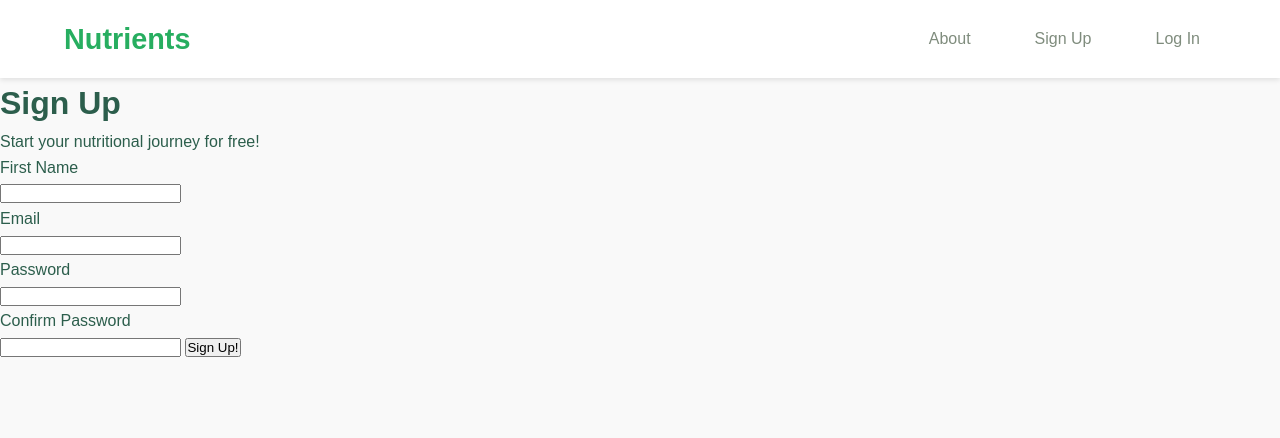
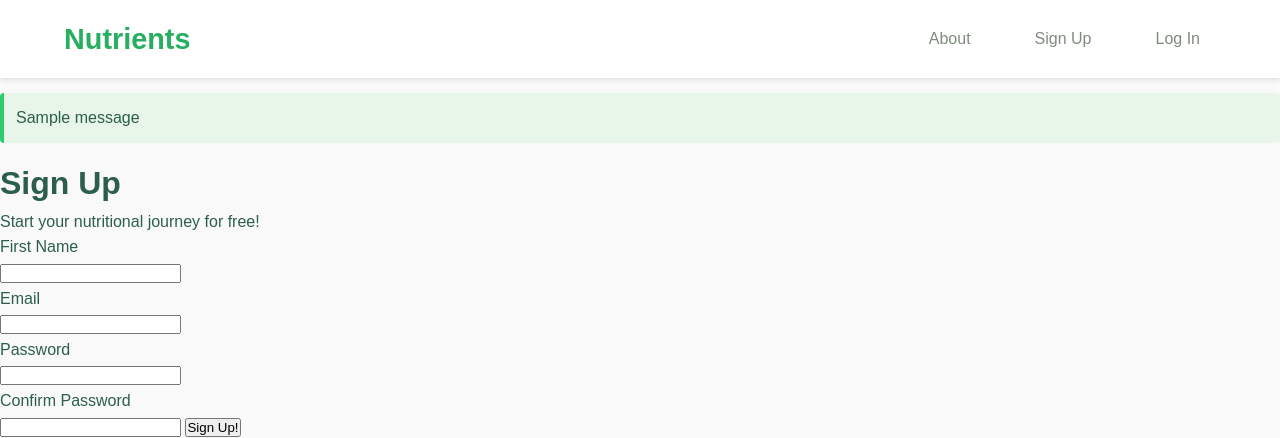
Before and after one commit to SivirGlide/Nutrients, a Flask app: page /auth/signup in a window 1280 px wide. Shown: the top 438 px of the page. Before the commit the page ends 357 px from the top, so only its background shows below. Run offline with Flask 3, Linux system fonts and the light colour scheme; one stand-in notice (Sample message) is shown.

Commit message:
Added alert messages to page if your form is incorrect

```diff
--- a/app.py
+++ b/app.py
@@ -2,6 +2,7 @@ from flask import Flask
 from supabase import create_client
 import os
 
+from config import SECRET_KEY
 from src.Pages.auth.authrouting import authbp
 from src.Pages.mainpages.mainrouting import mainbp
 
@@ -12,7 +13,7 @@ def create_app(test_config=None):
     #create the flask instance providing it with location
     app = Flask(__name__, instance_relative_config=True, template_folder='templates')
     app.config.from_mapping(
-        SECRET_KEY='dev',
+        SECRET_KEY=SECRET_KEY,
         SUPABASE_URL = '',
         SUPABASE_KEY = ''
     )
--- a/src/Pages/auth/Signup.py
+++ b/src/Pages/auth/Signup.py
@@ -19,6 +19,6 @@ def getSignUp():
         is_valid, errors = AuthService.validateSignup(signupform)
         if not is_valid:
             for error in errors:
-                print(error)
+                flash(error, 'error')
                 return render_template('signup.html')
         return render_template('dashboard.html')
--- a/src/services/auth_services/AuthService.py
+++ b/src/services/auth_services/AuthService.py
@@ -7,6 +7,11 @@ class AuthService:
     Validates the signup form data
     Returns (is_valid, error_message)
     """
+    def signup(self, signupform):
+        #outside files call this method and only this method
+        #parse errors back through here
+        pass
+
     @staticmethod
     def validateSignup(signupform):
         validationerrors = []
--- a/static/css/styles.css
+++ b/static/css/styles.css
@@ -229,3 +229,22 @@ body {
     font-size: 2rem;
   }
 }
+
+.alert {
+    padding: 12px;
+    margin: 15px 0;
+    border-radius: 4px;
+    border-left: 4px solid;
+}
+
+.alert-error {
+    background-color: #ffebee;
+    color: var(--deep-green);
+    border-color: var(--orange-carrot);
+}
+
+.alert-success {
+    background-color: var(--pale-mint);
+    color: var(--deep-green);
+    border-color: var(--primary-green);
+}
--- a/templates/signup.html
+++ b/templates/signup.html
@@ -9,6 +9,17 @@
 
 {% block content %}
 <div>
+    <!--Display Alert Errors-->
+    {% with messages = get_flashed_messages(with_categories=true) %}
+        {% if messages %}
+            {% for category, message in messages %}
+                <div class="alert alert-{{ category }}">
+                    {{ message }}
+                </div>
+            {% endfor %}
+        {% endif %}
+    {% endwith %}
+
     <div>
         <h1>Sign Up</h1>
         <p>Start your nutritional journey for free!</p>
```
